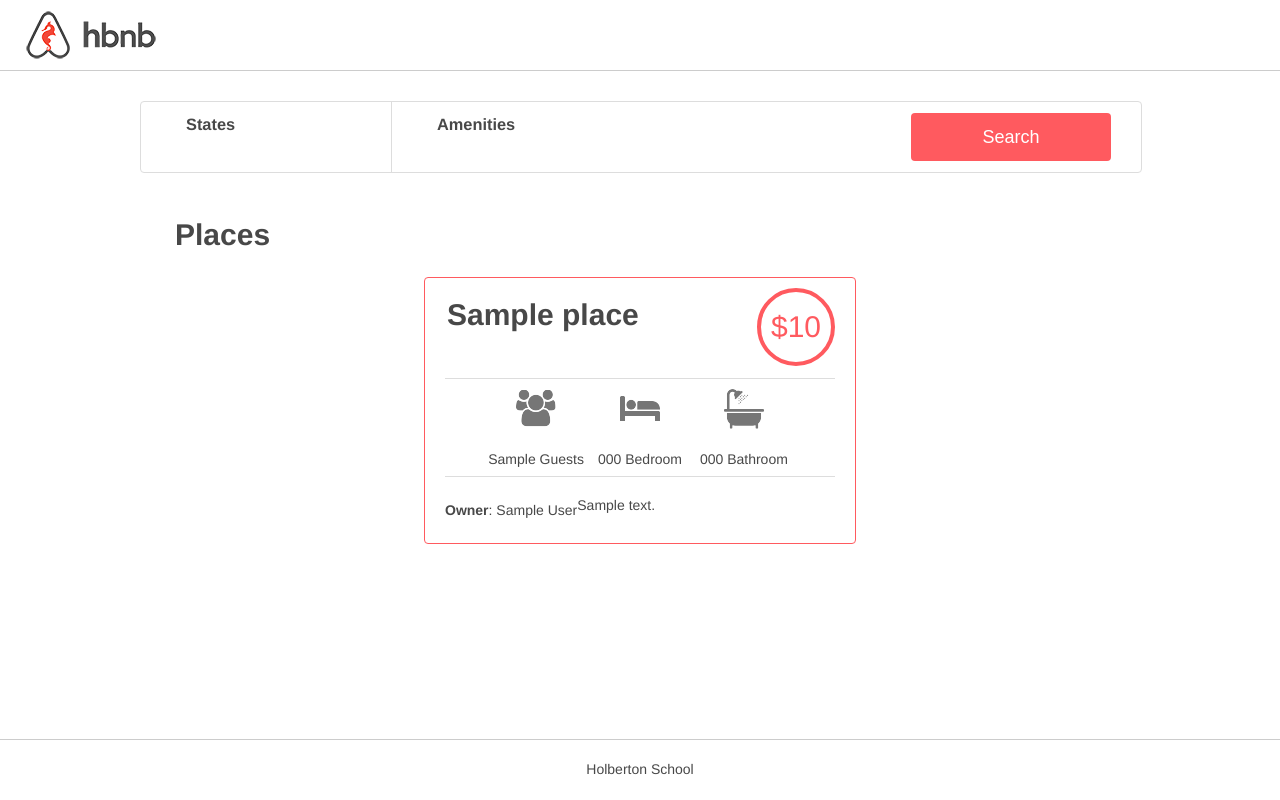
After one commit to meriembenayad/AirBnB_clone_v4, a Flask app: template web_dynamic/templates/1-hbnb.html in a window 1280 px wide. The commit adds this page. Run offline with Flask 3, Linux system fonts and the light colour scheme; the template is opened without the code that fills it: most values are stand-ins (such as "Sample title", 1, 10 or a date in 2020); some libraries are stand-ins or nearby versions.

Commit message:
Task 2: Select some Amenities to be comfortable

```diff
--- /dev/null
+++ b/web_dynamic/static/scripts/1-hbnb.js
@@ -0,0 +1,17 @@
+$('document').ready(function () {
+  let amenitiesList = {};
+  $('input[type="checkbox"]').change(function () {
+    if ($(this).is(':checked')) {
+      amenitiesList[$(this).attr('data-id')] = $(this).attr('data-name');
+    } else {
+      delete amenitiesList[$(this).attr('data-id')];
+    }
+
+    let selectedAmenities = Object.values(amenitiesList)
+    if (selectedAmenities.length === 0) {
+      $('.amenities h4').html('&nbsp;');
+    } else {
+      $('.amenities h4').text(selectedAmenities.join(', '));
+    }
+  });
+});
--- a/web_dynamic/static/styles/6-filters.css
+++ b/web_dynamic/static/styles/6-filters.css
@@ -60,7 +60,13 @@ ul {
 	padding-bottom: 20px;
 }
 
-li {
+.popover ul {
+	padding-left: 10px;
+}
+
+.popover ul li {
+	padding: 4px;
+	padding-left: 10px;
 }
 
 h2 {
@@ -103,3 +109,18 @@ button {
 button:hover {
 	opacity: 90%;
 }
+
+.amenities .popover {
+	padding: 25px 30px;
+}
+
+.amenities .popover li {
+	padding: 4px;
+	padding-left: 10px;
+}
+
+.amenities h4 {
+	text-overflow: ellipsis;
+	white-space: nowrap;
+	overflow: hidden;
+}
--- /dev/null
+++ b/web_dynamic/templates/1-hbnb.html
@@ -0,0 +1,94 @@
+<!DOCTYPE html>
+<html lang="en">
+
+	<head>
+		<title>AirBnB clone</title>
+
+		<link rel="shortcut icon" href="../static/images/icon.ico?{{ cache_id }}">
+
+		<link rel="stylesheet" href="../static/styles/4-common.css?{{ cache_id }}" />
+		<link rel="stylesheet" href="../static/styles/3-header.css?{{ cache_id }}" />
+		<link rel="stylesheet" href="../static/styles/3-footer.css?{{ cache_id }}" />
+		<link rel="stylesheet" href="../static/styles/6-filters.css?{{ cache_id }}" />
+		<link rel="stylesheet" href="../static/styles/8-places.css?{{ cache_id }}" />
+
+		<!-- JQuery -->
+		<script src="https://code.jquery.com/jquery-3.2.1.min.js"></script>
+		<script src="../static/scripts/1-hbnb.js?{{ cache_id }}"></script>
+	</head>
+
+	<body>
+		<header>
+			<div id="header_logo"></div>
+		</header>
+		<div class="container">
+			<section class="filters">
+				<button>Search</button>
+				<div class="locations">
+					<h3>States</h3>
+					<h4>&nbsp;</h4>
+					<ul class="popover">
+						{% for state in data.states | sort(attribute='name') %}
+						<li>
+							<h2>{{ state.name }}</h2>
+							<ul>
+								{% for city in state.cities | sort(attribute='name') %}
+								<li>
+									<h4>{{ city.name }}</h4>
+								</li>
+								{% endfor %}
+							</ul>
+						</li>
+						{% endfor %}
+					</ul>
+				</div>
+				<div class="amenities">
+					<h3>Amenities</h3>
+					<h4>&nbsp;</h4>
+					<ul class="popover">
+						{% for amenity in data.amenities | sort(attribute='name') %}
+						<li>
+							<input type="checkbox" data-id="{{ amenity.id }}" data-name="{{ amenity.name }}"> {{ amenity.name }}
+						</li>
+						{% endfor %}
+					</ul>
+				</div>
+
+			</section>
+			<section class="places">
+				<h1>Places</h1>
+				{% for place in data.places | sort(attribute='name') %}
+				<article>
+					<div class="headline">
+						<h2>{{ place.name }}</h2>
+						<div class="price_by_night">${{ place.price_by_night }}</div>
+					</div>
+					<div class="information">
+						<div class="max_guest">
+							<div class="guest_icon"></div>
+							<p>{{ place.max_guest }} Guests</p>
+						</div>
+						<div class="number_rooms">
+							<div class="bed_icon"></div>
+							<p>{{ place.number_rooms }} Bedroom</p>
+						</div>
+						<div class="number_bathrooms">
+							<div class="bath_icon"></div>
+							<p>{{ place.number_bathrooms }} Bathroom</p>
+						</div>
+					</div>
+					<div class="user"><b>Owner</b>: {{ place.user.first_name }} {{ place.user.last_name }}
+					</div>
+					<div class="description">
+						{{ place.description | safe }}
+					</div>
+				</article>
+				{% endfor %}
+			</section>
+		</div>
+		<footer>
+			<p>Holberton School</p>
+		</footer>
+	</body>
+
+</html>
```
Also changed, not shown: web_dynamic/1-hbnb.py (added, +41 -0 lines).
